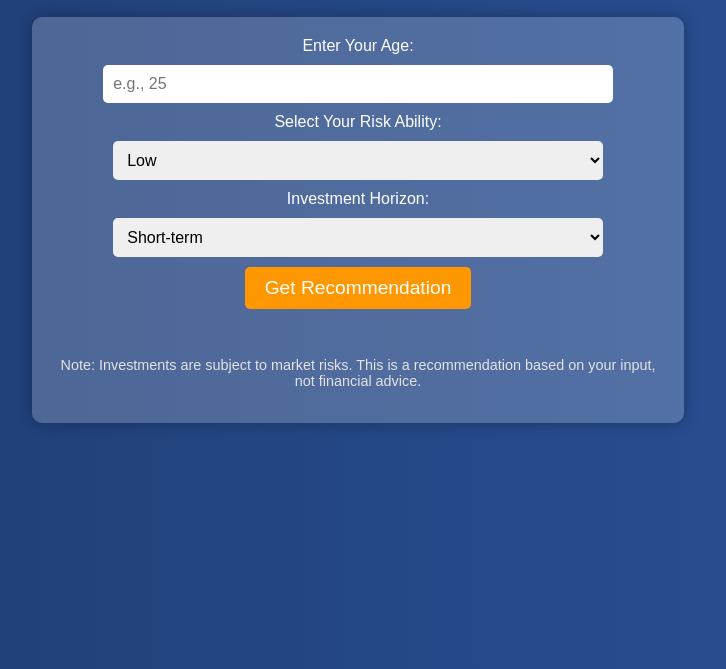
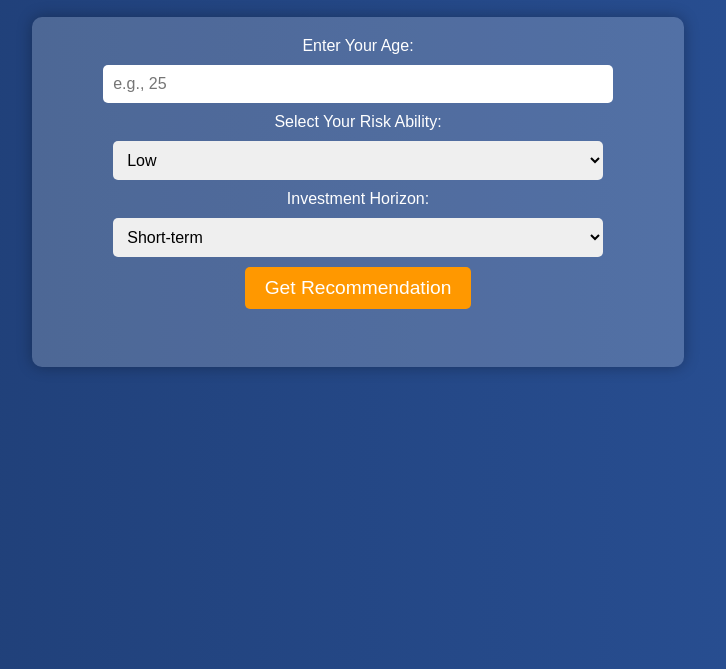
Before and after one commit to SiddhantJ007/Financial_Assistant, a plain HTML site: page index.html in a window 1280 px wide. Shown: the part 131-800 px from the top of the page, without its empty margins (282-1008 px from the left). Drawn offline with Linux system fonts and the light colour scheme.

Commit message:
Update index.html

```diff
--- a/index.html
+++ b/index.html
@@ -95,10 +95,8 @@ document.getElementById("investment-form").addEventListener("submit", async func
 
                 <button type="submit" id="recommend-btn">Get Recommendation</button>
             </div>
-
             <div class="output-section">
-                <strong></strong><p id="recommendation"> </p></strong><br>
-                <p class="disclaimer">Note: Investments are subject to market risks. This is a recommendation based on your input, not financial advice.</p>
+                <p id="recommendation"><strong></strong></p><br>
             </div>
         </div>
     </main>
```
